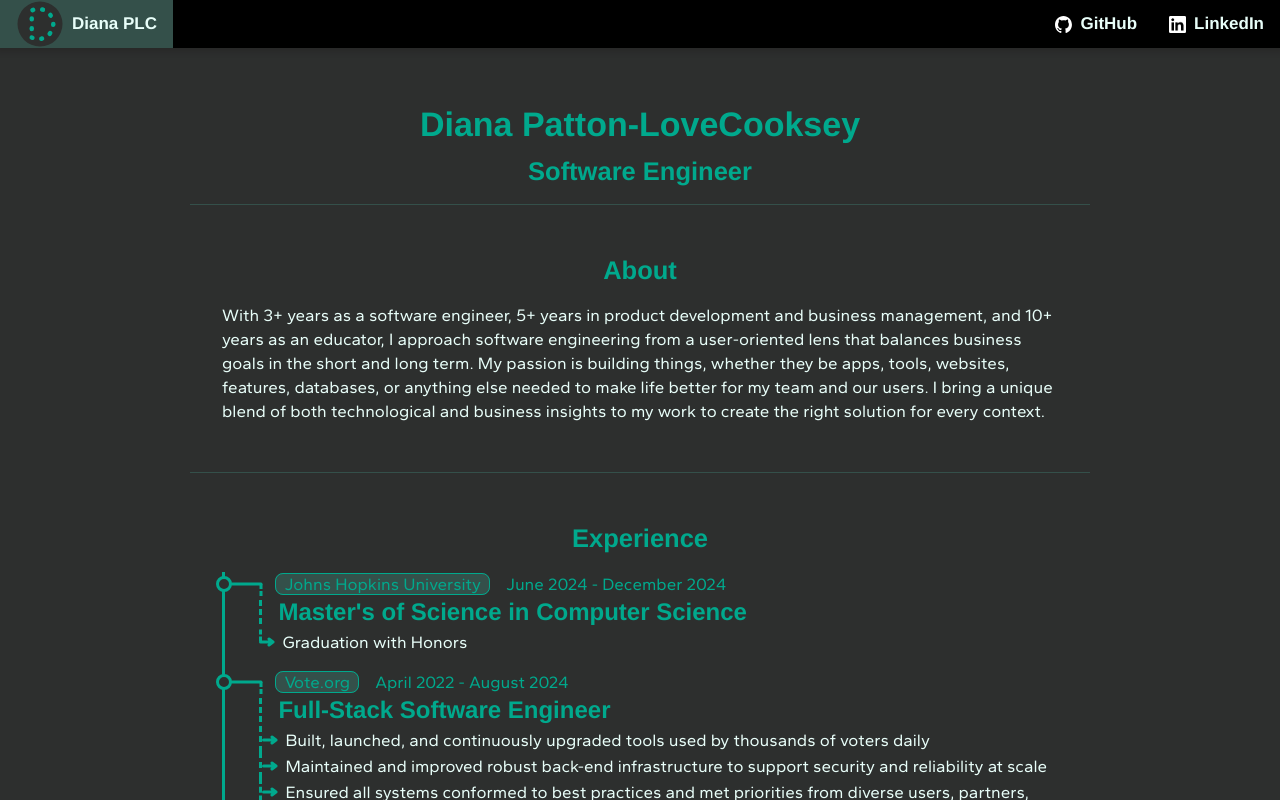
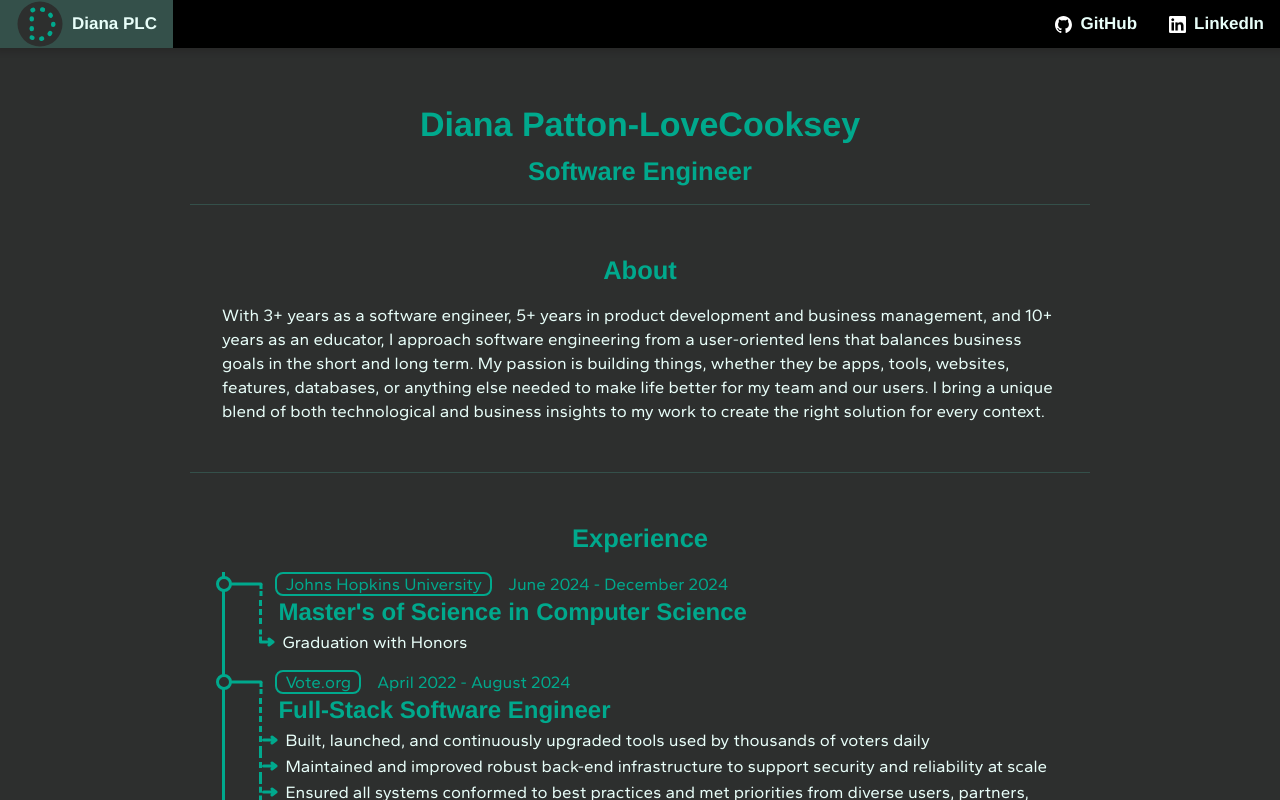
Before and after one commit to DianaPLC/DianaPLC.github.io, an Angular app: page / in a window 1280 px wide. Shown: the top 800 px of the page. Built offline with nearby package versions, Linux system fonts and the light colour scheme; a web font is replaced by a local one.

Commit message:
fix contrast on company tags

```diff
--- a/src/experience/experience.component.scss
+++ b/src/experience/experience.component.scss
@@ -20,9 +20,8 @@ span.position {
 span.company {
   padding: 0 0.5rem;
   margin: 0 1rem 0 0.25rem;
-  border: 1px solid $theme-dark;
+  border: 2px solid $theme-dark;
   border-radius: 0.5rem;
-  background-color: $highlight;
 }
 
 li.experience-head {
```
Also changed, not shown: 1 other file (tests, documents, lock files or other folders).
